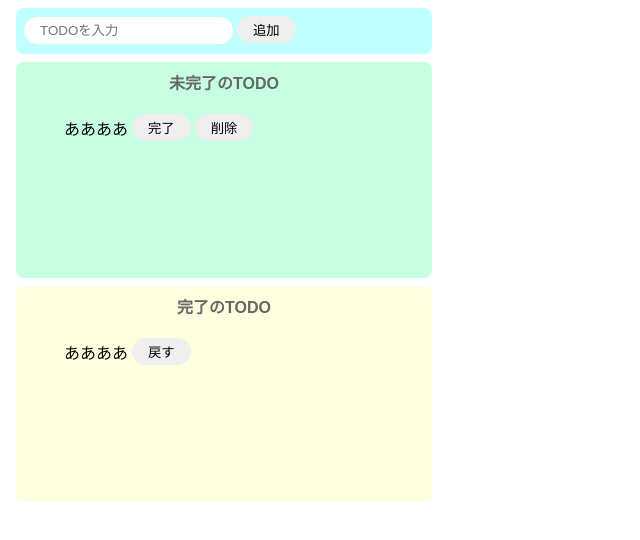
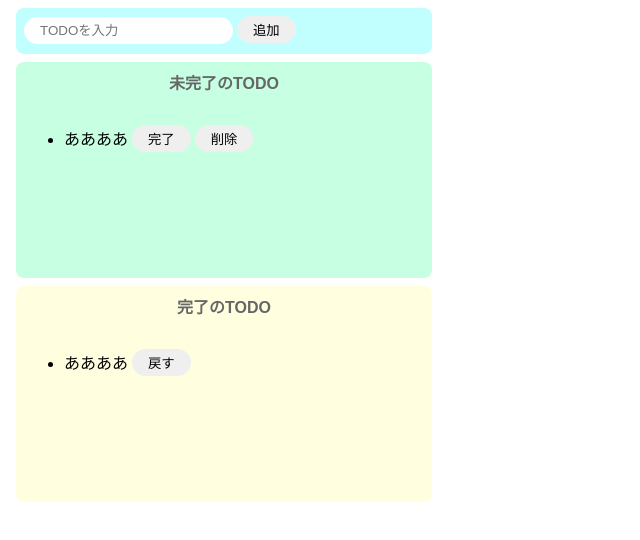
Before and after one commit to kono-meowmeow/ToDoApp_with_React, a React (Create React App) app: page / in a window 1280 px wide. Shown: the top 540 px of the page, without its empty margins (0-640 px from the left). Built offline with nearby package versions, Linux system fonts and the light colour scheme.

Commit message:
css改善

```diff
--- a/src/App.jsx
+++ b/src/App.jsx
@@ -12,19 +12,23 @@ export const App = () => {
       <div className="incomplete-area">
         <p className="title">未完了のTODO</p>
         <ul>
-          <li className="list-row">
-            <span>ああああ</span>
-            <button>完了</button>
-            <button>削除</button>
+          <li>
+            <div className="list-row">
+              <p>ああああ</p>
+              <button>完了</button>
+              <button>削除</button>
+            </div>
           </li>
         </ul>
       </div>
       <div className="complete-area">
         <p className="title">完了のTODO</p>
         <ul>
-          <li className="list-row">
-            <span>ああああ</span>
-            <button>戻す</button>
+          <li>
+            <div className="list-row">
+              <p>ああああ</p>
+              <button>戻す</button>
+            </div>
           </li>
         </ul>
       </div>
--- a/src/styles.css
+++ b/src/styles.css
@@ -57,9 +57,7 @@ li {
 .list-row {
   display: flex;
   align-items: center;
-  height: 35px;
   word-break: break-all;
-  padding-bottom: 5px;
 }
 
 .title {
```
